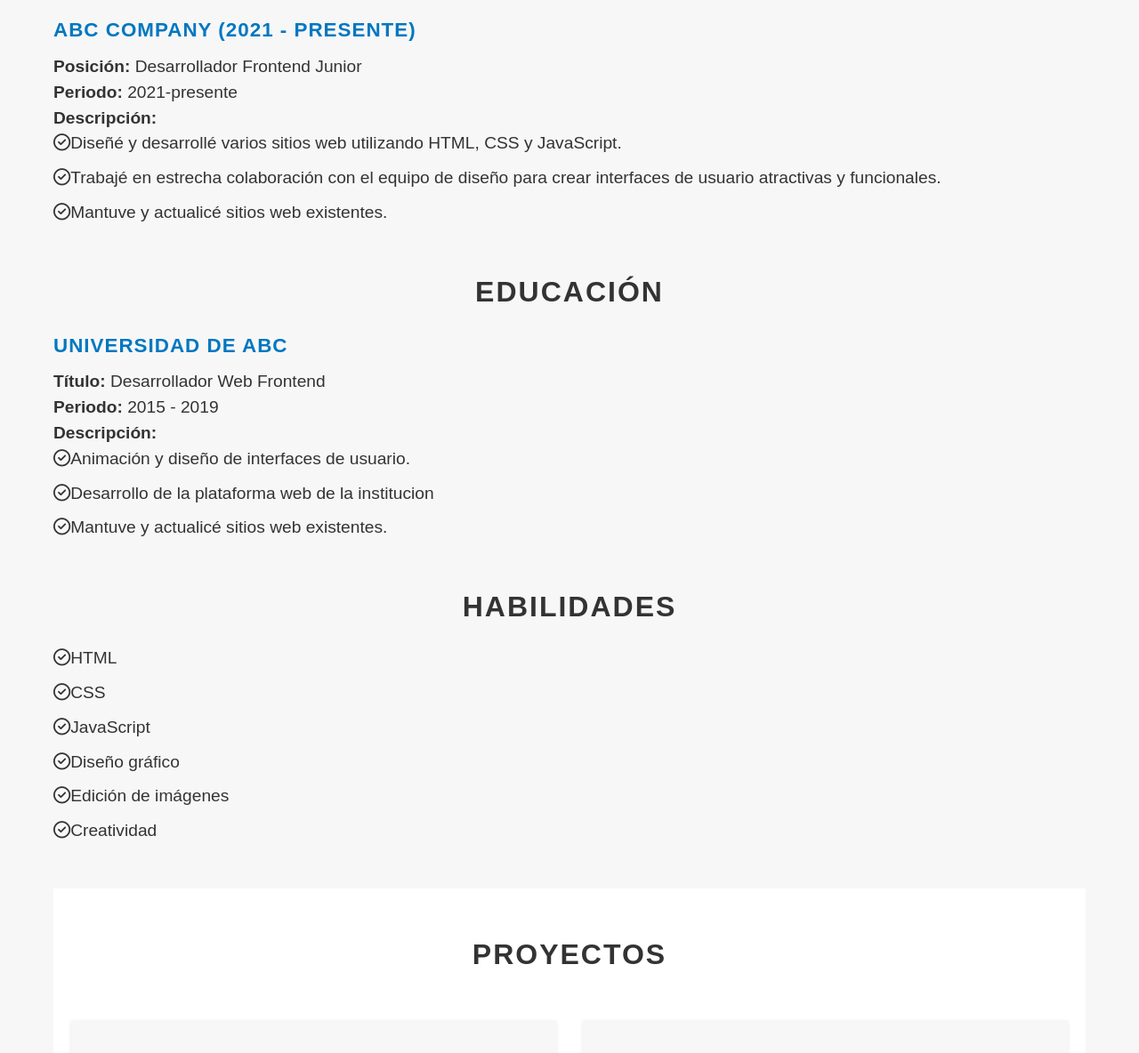
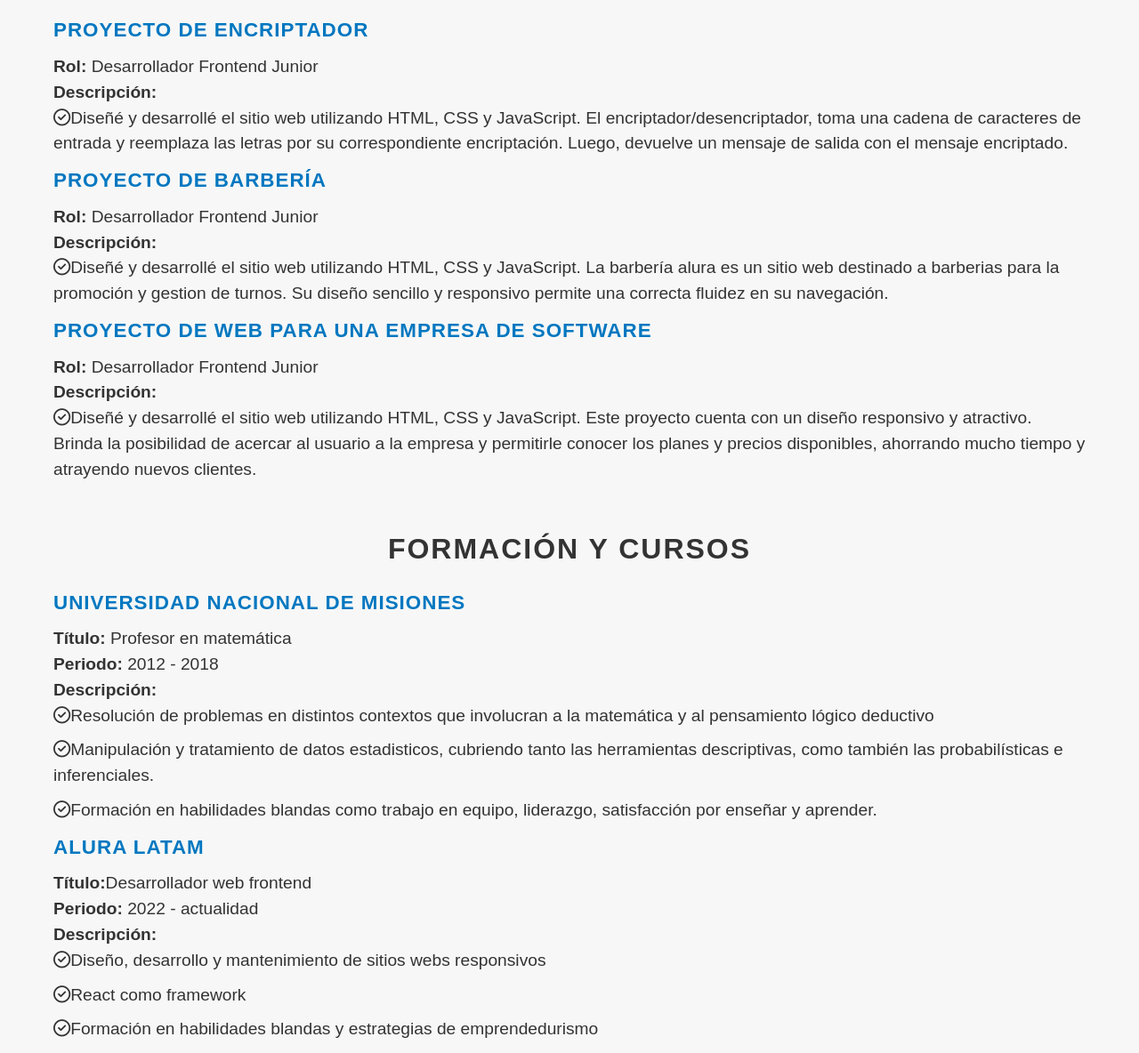
Before and after one commit to KevJeh/CV-web, a plain HTML site: page index.html in a window 1280 px wide. Shown: the part 405-1589 px from the top of the page at 89% size. Drawn offline with Linux system fonts and the light colour scheme.

Commit message:
modificaciones generales

```diff
--- a/index.html
+++ b/index.html
@@ -14,8 +14,8 @@
 			<ul>
 				<li><a href="#sobre-mi">Sobre Mí</a></li>
 				<li><a href="#experiencia">Experiencia</a></li>
-				<li><a href="#educacion">Educación</a></li>
-				<li><a href="#habilidades">Habilidades</a></li>
+				<li><a href="#educacion">Formacion y cursos</a></li>
+				<li><a href="#habilidades">Hobbies y soft skills</a></li>
 				<li><a href="#proyectos">Proyectos</a></li>
 			</ul>
 		</nav>
@@ -24,20 +24,33 @@
 	<main class="cuerpo">
 		<section id="sobre-mi">
 			<h2>Sobre Mí</h2>
-			<p>Soy un apasionado por la tecnología y el diseño web, con habilidades en HTML, CSS y JavaScript. Me encanta crear sitios web interactivos y amigables con el usuario. También tengo habilidades en diseño gráfico y edición de imágenes. Siempre estoy buscando aprender cosas nuevas y mejorar mis habilidades. Soy una persona muy creativa y me encanta trabajar en equipo..</p>
+			<p>Mi nombre es Kevin y soy desarrollador web frontend. Soy de argentina y tengo 29 años, en los cuales pase por distintas etapas de aprendizaje y crecimiento profesional. Ademas de programador, soy profesor en matemática recibido en la UNaM, así que trato de aproechar la formación formal en el desarrollo web.</p>
 		</section>
 
 		<section id="experiencia">
 			<h2>Experiencia</h2>
 			<ul>
 				<li>
-					<h3>ABC Company (2021 - presente)</h3>
-					<p><strong>Posición:</strong> Desarrollador Frontend Junior</p>
-					<p><strong>Periodo:</strong> 2021-presente</p>
+					<h3>Proyecto de encriptador</h3>
+					<p><strong>Rol:</strong> Desarrollador Frontend Junior</p>
 					<p><strong>Descripción:</strong> <ul>
-						<li><i class="fa-regular fa-circle-check"></i>Diseñé y desarrollé varios sitios web utilizando HTML, CSS y JavaScript.</li>
-						<li><i class="fa-regular fa-circle-check"></i>Trabajé en estrecha colaboración con el equipo de diseño para crear interfaces de usuario atractivas y funcionales.</li>
-						<li><i class="fa-regular fa-circle-check"></i>Mantuve y actualicé sitios web existentes.</li>
+						<li><i class="fa-regular fa-circle-check"></i>Diseñé y desarrollé el sitio web utilizando HTML, CSS y JavaScript. El encriptador/desencriptador, toma una cadena de caracteres de entrada y reemplaza las letras por su correspondiente encriptación. Luego, devuelve un mensaje de salida con el mensaje encriptado.</li>
+					</ul></p>
+				</li>
+
+				<li>
+					<h3>Proyecto de barbería</h3>
+					<p><strong>Rol:</strong> Desarrollador Frontend Junior</p>
+					<p><strong>Descripción:</strong> <ul>
+						<li><i class="fa-regular fa-circle-check"></i>Diseñé y desarrollé el sitio web utilizando HTML, CSS y JavaScript. La barbería alura es un sitio web destinado a barberias para la promoción y gestion de turnos. Su diseño sencillo y responsivo permite una correcta fluidez en su navegación.</li>
+					</ul></p>
+				</li>
+
+				<li>
+					<h3>Proyecto de web para una empresa de software</h3>
+					<p><strong>Rol:</strong> Desarrollador Frontend Junior</p>
+					<p><strong>Descripción:</strong> <ul>
+						<li><i class="fa-regular fa-circle-check"></i>Diseñé y desarrollé el sitio web utilizando HTML, CSS y JavaScript. Este proyecto cuenta con un diseño responsivo y atractivo. Brinda la posibilidad de acercar al usuario a la empresa y permitirle conocer los planes y precios disponibles, ahorrando mucho tiempo y atrayendo nuevos clientes.</li>
 					</ul></p>
 
 				</li>
@@ -45,24 +58,36 @@
 		</section>
 
 		<section id="educacion">
-			<h2>Educación</h2>
+			<h2>Formación y cursos</h2>
 			<ul>
 				<li>
-					<h3>Universidad de ABC </h3>
-					<p><strong>Título:</strong> Desarrollador Web Frontend</p>
-					<p><strong>Periodo:</strong> 2015 - 2019</p>
+					<h3>Universidad nacional de Misiones </h3>
+					<p><strong>Título:</strong> Profesor en matemática</p>
+					<p><strong>Periodo:</strong> 2012 - 2018</p>
 					<p><strong>Descripción:</strong><ul>
-						<li><i class="fa-regular fa-circle-check"></i>Animación y diseño de interfaces de usuario.</li>
-						<li><i class="fa-regular fa-circle-check"></i>Desarrollo de la plataforma web de la institucion</li>
-						<li><i class="fa-regular fa-circle-check"></i>Mantuve y actualicé sitios web existentes.</li>
+						<li><i class="fa-regular fa-circle-check"></i>Resolución de problemas en distintos contextos que involucran a la matemática y al pensamiento lógico deductivo</li>
+						<li><i class="fa-regular fa-circle-check"></i>Manipulación y tratamiento de datos estadisticos, cubriendo tanto las herramientas descriptivas, como también las probabilísticas e inferenciales.</li>
+						<li><i class="fa-regular fa-circle-check"></i>Formación en habilidades blandas como trabajo en equipo, liderazgo, satisfacción por enseñar y aprender.</li>
+					</ul></p>
+				</li>
+
+				<li>
+					<h3>Alura Latam</h3>
+					<p><strong>Título:</strong>Desarrollador web frontend</p>
+					<p><strong>Periodo:</strong> 2022 - actualidad</p>
+					<p><strong>Descripción:</strong><ul>
+						<li><i class="fa-regular fa-circle-check"></i>Diseño, desarrollo y mantenimiento de sitios webs responsivos</li>
+						<li><i class="fa-regular fa-circle-check"></i>React como framework</li>
+						<li><i class="fa-regular fa-circle-check"></i>Formación en habilidades blandas y estrategias de emprendedurismo</li>
 					</ul></p>
 				</li>
 			</ul>
 		</section>
 
 		<section id="habilidades">
-			<h2>Habilidades</h2>
+			<h2>Habilidades y hobbies</h2>
 			<ul>
+				<li><i class="fa-regular fa-circle-check">Soy un apasionado por la tecnología y el diseño web, con habilidades en HTML, CSS y JavaScript. Me encanta crear sitios web interactivos y amigables con el usuario. También tengo habilidades en diseño gráfico y edición de imágenes. Siempre estoy buscando aprender cosas nuevas y mejorar mis habilidades. Soy una persona muy creativa y me encanta trabajar en equipo..</i></li>
 				<li><i class="fa-regular fa-circle-check"></i>HTML</li>
 				<li><i class="fa-regular fa-circle-check"></i>CSS</li>
 				<li><i class="fa-regular fa-circle-check"></i>JavaScript</li>
```
Also changed, not shown: img/foto de perfil.jpg (added).
